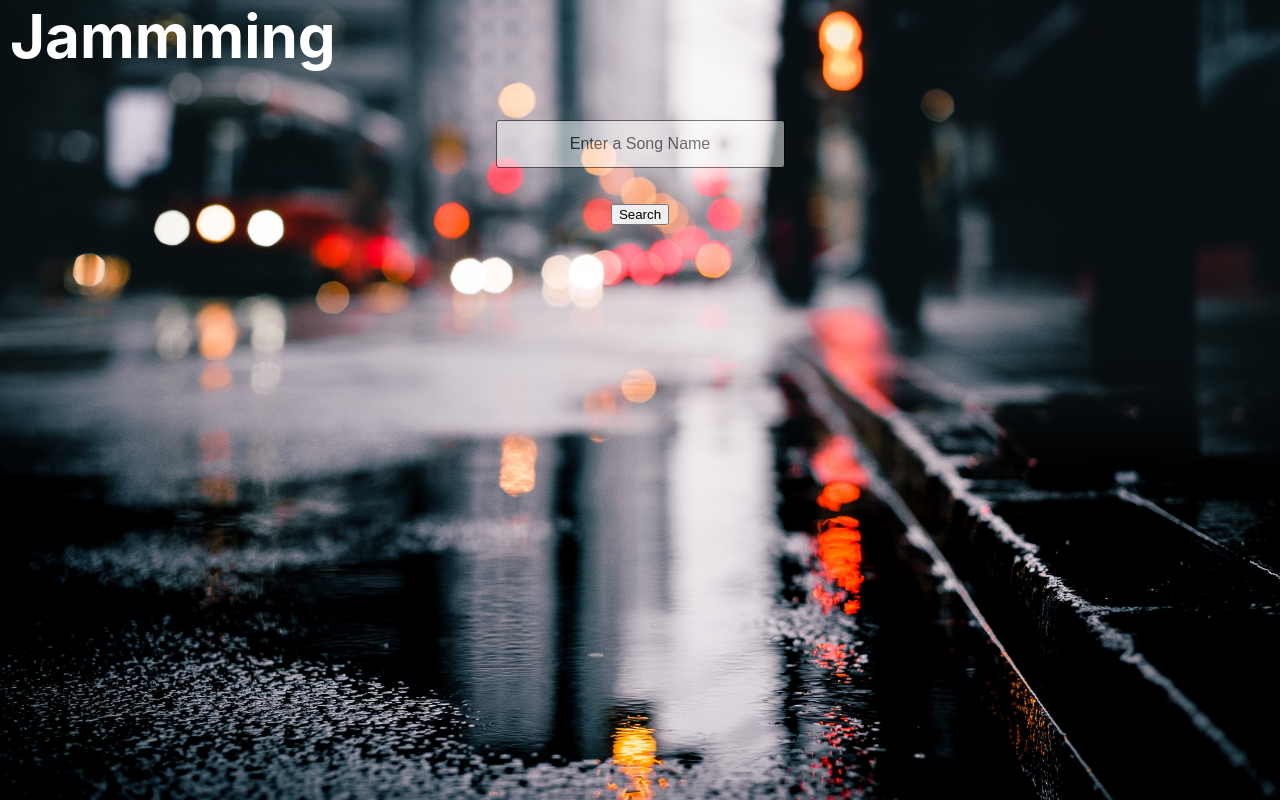
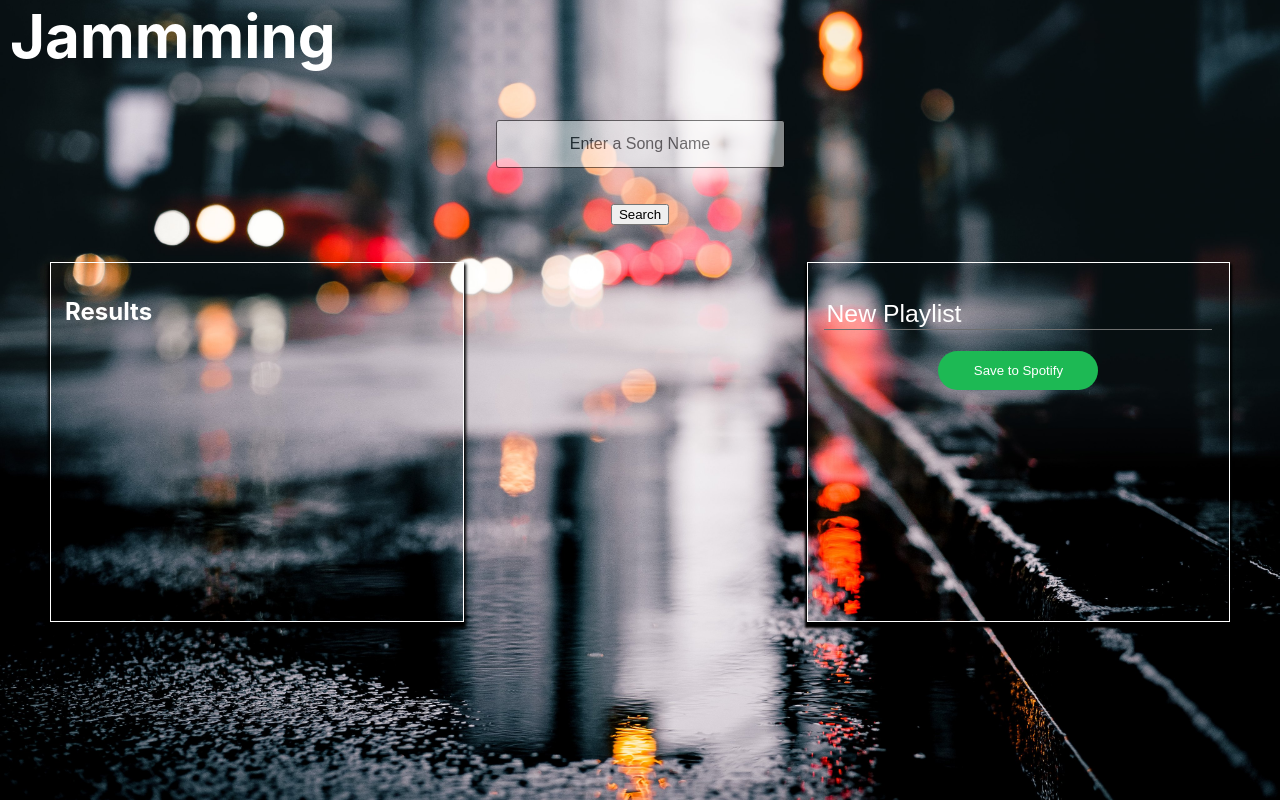
Before and after one commit to leandrocitygear/playlife, a React (Create React App) app: page / in a window 1280 px wide. Built offline with nearby package versions, Linux system fonts and the light colour scheme.

Commit message:
all static components completed

```diff
--- a/src/Components/App/App.css
+++ b/src/Components/App/App.css
@@ -22,3 +22,8 @@
   color: white;
 
 }
+
+.App-playlist {
+  display: flex;
+  justify-content: space-between;
+}
--- a/src/Components/App/App.js
+++ b/src/Components/App/App.js
@@ -2,6 +2,8 @@
 import './App.css';
 
 import SearchBar from "../Searchbar/Search"
+import SearchResults from '../Searchresults/Results';
+import Playlist from '../Playlist/Playlist';
 
 function App() {
   return (
@@ -9,6 +11,9 @@
       <h1>Jammming</h1>
       <SearchBar />
       <div className='App-playlist'>
+        <SearchResults />
+        <Playlist />
+
 
       </div>
     </div>
--- a/src/Components/Playlist/Playlist.css
+++ b/src/Components/Playlist/Playlist.css
@@ -0,0 +1,59 @@
+.Playlist {
+    display: flex;
+    flex-direction: column;
+    align-items: center;
+    overflow-y: scroll;
+    width: 30%;
+    max-height: 330px;
+    padding: 2.27rem 1.16rem;
+    /* background-color: rgba(1, 12, 63, 0.7); */
+    background: transparent;
+    box-shadow: 0 4px 2px 2px #000000;
+    border: solid 1px white;
+    margin-right: 50px;
+  }
+
+  .Playlist input {
+    width: 100%;
+    border: 0;
+    outline: 0;
+    background: transparent;
+    border-bottom: 1px solid #6f6f6f;
+    font-family: 'Poppins', sans-serif;
+    font-size: 1.55rem;
+    color: #fff;
+    /* border: solid blue; */
+    margin-top: 0;
+  }
+
+  .Playlist-save {
+    cursor: pointer;
+    width: 10rem;
+    padding: .77rem 0;
+    border-radius: 54px;
+    border-width: 0px;
+    margin-top: 1.27rem;
+    background-color: #1DB954;
+    /* text-align: center; */
+    font-size: .83rem;
+    transition: background-color .25s;
+    color: #fff;
+    font-weight: 500;
+    /* opacity: .9; */
+    /* border: solid red; */
+  }
+
+  .Playlist-save:hover {
+    background-color: rgba(108, 65, 233, .7);
+  }
+
+  ::-webkit-scrollbar {
+      width: 0px;
+      background: transparent;
+  }
+
+  @media only screen and (max-width: 1020px) {
+    .Playlist {
+      width: 90%;
+    }
+  }
--- a/src/Components/Playlist/Playlist.js
+++ b/src/Components/Playlist/Playlist.js
@@ -0,0 +1,17 @@
+
+import React from "react";
+
+import './Playlist.css';
+import Tracklist from "../Tracklist/Tracklist";
+
+const Playlist = (props) => {
+    return (
+        <div className='Playlist'>
+            <input defaultValue={"New Playlist"}/>
+            <button className='Playlist-save'>Save to Spotify</button>
+
+        </div>
+    );
+};
+
+export default Playlist;
--- a/src/Components/Searchbar/Search.css
+++ b/src/Components/Searchbar/Search.css
@@ -3,8 +3,8 @@
     flex-direction: column;
     align-items: center;
     padding-top: 3rem;
-    margin-bottom: 6.33rem;
-    /* border: solid red; */
+    margin-bottom: 2.33rem;
+    /* border: solid blue; */
   }
 
   .SearchBar input {
@@ -17,6 +17,7 @@
     text-align: center;
     font-size: 1rem;
     opacity: 0.5;
+    /* border: solid black; */
   }
 
   .SearchBar input:focus {
@@ -35,6 +36,7 @@
     border: 0px;
     color: #fff;
     font-weight: 500;
+    border: solid green;
   }
 
   .SearchButton:hover {
--- a/src/Components/Searchresults/Results.css
+++ b/src/Components/Searchresults/Results.css
@@ -0,0 +1,28 @@
+.SearchResults {
+    width: 30%;
+    height: 330px;
+    /* overflow-y: scroll; */
+    padding: .88rem;
+    /* background-color: rgba(36, 50, 110, 0.7); */
+    background: transparent;
+    box-shadow: 0px 4px 3px 2px #000;
+    border: solid 1px #fff;
+    margin-left: 50px;
+    /* color: white; */
+  }
+
+  /* ::-webkit-scrollbar {
+      width: 0px;
+      background: transparent;
+  } */
+
+  @media only screen and (max-width: 1020px) {
+    .SearchResults {
+      width: 90%;
+      margin-bottom: 2rem;
+    }
+  }
+
+  h2 {
+        color: white;
+    }
--- a/src/Components/Searchresults/Results.js
+++ b/src/Components/Searchresults/Results.js
@@ -0,0 +1,15 @@
+import React from "react";
+
+import "./Results.css";
+import Tracklist from "../Tracklist/Tracklist";
+
+const SearchResults = (props) => {
+return (
+    <div className="SearchResults">
+        <h2>Results</h2>
+
+    </div>
+);
+};
+
+export default SearchResults;
--- a/src/Components/Track/Track.css
+++ b/src/Components/Track/Track.css
@@ -0,0 +1,37 @@
+.Track {
+    display: flex;
+    align-items: center;
+    border-bottom: 1px solid rgba(256, 256, 256, 0.8);
+  }
+
+  .Track-action {
+    cursor: pointer;
+    padding: .5rem;
+    font-size: 1.05rem;
+    transition: color .25s;
+    border: 0px;
+    background-color: rgba(0, 0, 0, 0);
+    color: #fff;
+  }
+
+  .Track-action:hover {
+    color: rgba(265, 265, 265, .5);
+  }
+
+  .Track-information {
+    flex-grow: 1;
+    display: flex;
+    flex-direction: column;
+    justify-content: center;
+    height: 72px;
+  }
+
+  .Track-information h3 {
+    margin-bottom: .22rem;
+  }
+
+  .Track-information p {
+    font-size: .83rem;
+    font-weight: 300;
+    color: rgba(256, 256, 256, 0.8);
+  }
--- a/src/Components/Track/Track.js
+++ b/src/Components/Track/Track.js
@@ -0,0 +1,16 @@
+import React from "react";
+import './Track.css';
+
+const Track = () => {
+    return (
+        <div className="Track">
+            <div className="Track-information">
+
+            </div>
+
+        </div>
+    )
+};
+
+
+export default Track;
--- a/src/Components/Tracklist/Tracklist.css
+++ b/src/Components/Tracklist/Tracklist.css
@@ -0,0 +1,3 @@
+.Tracklist {
+    width: 100%;
+}
--- a/src/Components/Tracklist/Tracklist.js
+++ b/src/Components/Tracklist/Tracklist.js
@@ -0,0 +1,14 @@
+import React from "react";
+import Track from "../Track/Track";
+import './Tracklist.css';
+
+
+const Tracklist = (props) => {
+    return (
+        <div className="Tracklist">
+
+        </div>
+    )
+}
+
+export default Tracklist;
```
